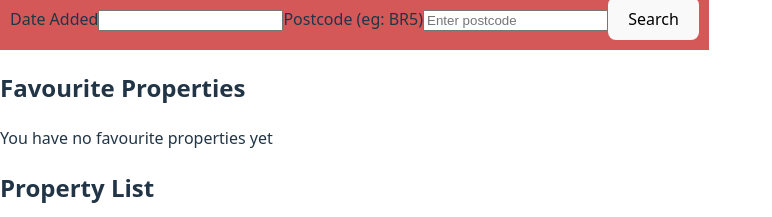
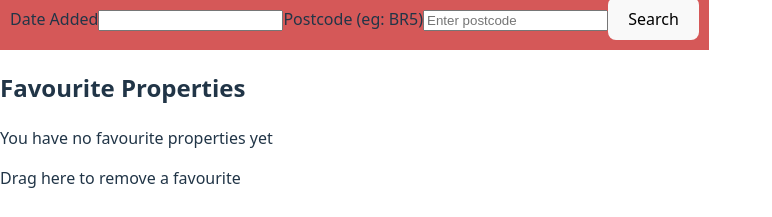
Before and after one commit to shashini13/React-CW, a React (Vite) app: page / in a window 1280 px wide. Shown: the part 323-540 px from the top of the page, without its empty margins (0-772 px from the left). Built offline with nearby package versions, Linux system fonts and the light colour scheme.

Commit message:
Created div and functions to remove favourite by drag-drop

```diff
--- a/src/components/Favourites.jsx
+++ b/src/components/Favourites.jsx
@@ -13,13 +13,24 @@ const Favourites = ({favouriteProperties, removeFavourite, clearFavourites, addF
 
     const handleDragOver = (e) => e.preventDefault();
 
+    const handleDropRemove = (e) => {
+        e.preventDefault();
+        const data = e.dataTransfer.getData('application/JSON');
+        if (data) {
+            const property = JSON.parse(data);
+            removeFavourite(property.id);
+        }
+    }
+
 
     return (
+        <div>
+            <h2>Favourite Properties</h2>
+
             <div
+                className="add-drag-drop"
                 onDrop={handleDrop}
-            onDragOver={handleDragOver}
-        >
-        <h2>Favourite Properties</h2>
+                onDragOver={handleDragOver}>
 
                 {favouriteProperties.length > 0 && (
                     <button onClick={clearFavourites}>Clear Favourites</button>
@@ -41,6 +52,18 @@ const Favourites = ({favouriteProperties, removeFavourite, clearFavourites, addF
                     </div>
                 )}
             </div>
+
+            <div
+                className="remove-drag-drop"
+                onDrop={handleDropRemove}
+                onDragOver={handleDragOver}
+            >
+            Drag here to remove a favourite
+            </div>
+
+        </div>
+
+
     )
 }
 
```
Lines whose indentation alone changed are shown as unchanged.
